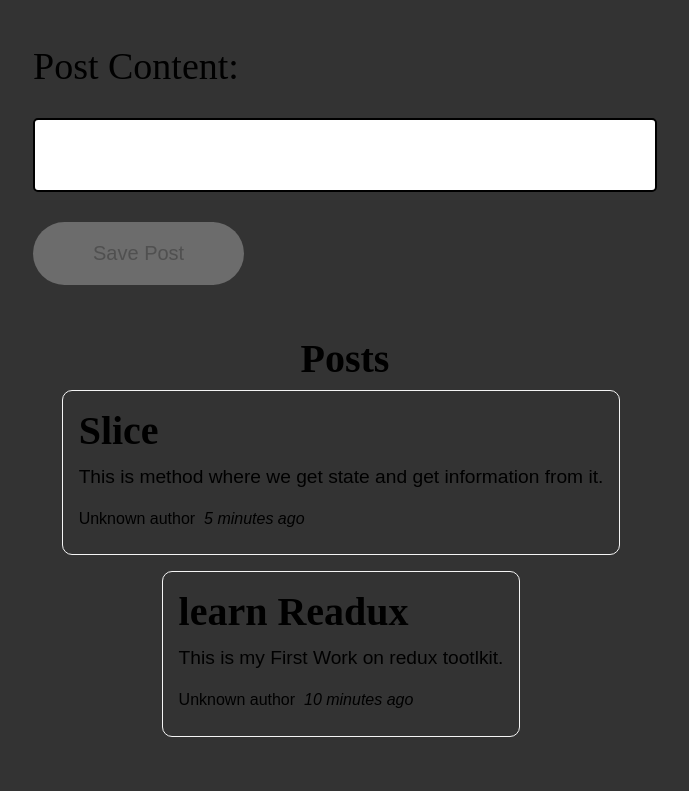
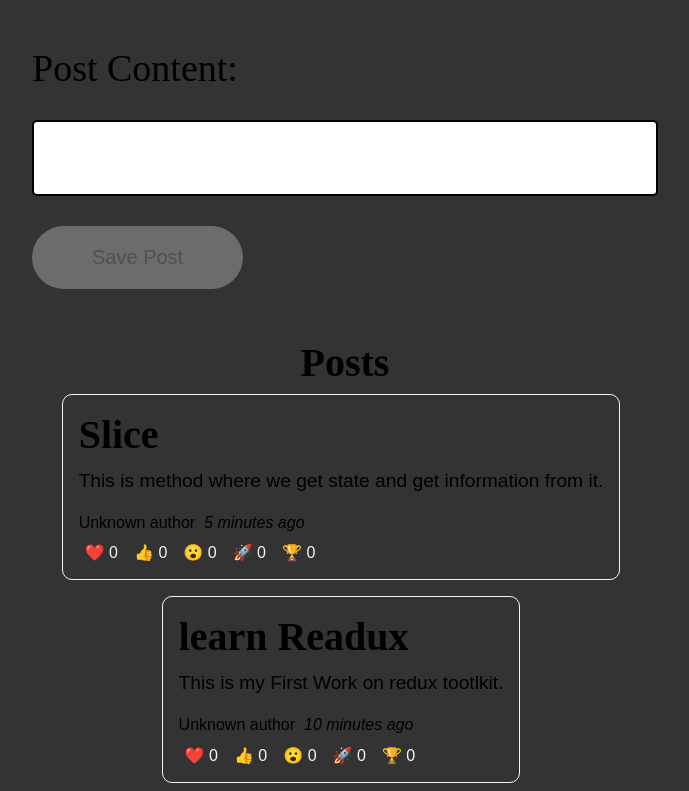
Before and after one commit to Nitinneyoo/redux, a React (Create React App) app: page / in a window 1280 px wide. Shown: the part 642-1433 px from the top of the page, without its empty margins (295-984 px from the left). Before the commit the page ends 1387 px from the top, so only its background shows below. Built offline with nearby package versions, Linux system fonts and the light colour scheme.

Commit message:
Changes in slice

```diff
--- a/src/feature/counter/counter.css
+++ b/src/feature/counter/counter.css
@@ -1,6 +1,6 @@
 * {
     margin: 0;
-    padding: 0;
+    /* padding: 0; */
 }
 
 /* input,
--- /dev/null
+++ b/src/feature/posts/ReactionButton.css
@@ -0,0 +1,14 @@
+.reactionButton {
+    margin: 0 0.25em 0 0;
+    background: transparent;
+    border: none;
+    color: whitesmoke;
+    font-size: 1rem;
+    cursor: pointer;
+
+}
+
+.reactionButton:hover {
+    transform: scale(1.3);
+    transition: 0.5s;
+}
--- /dev/null
+++ b/src/feature/posts/ReactionButton.js
@@ -0,0 +1,36 @@
+import { useDispatch } from "react-redux";
+import { reactionAdded } from "./postsSlice";
+import './ReactionButton.css'
+
+const reactionEmoji = {
+    heart: '❤️️',
+    thumbsup: '👍',
+    wow: '😮',
+    rocket: '🚀',
+    trophy: '🏆'
+
+
+
+}
+
+const ReactionButton = ({ post }) => {
+    const dispatch = useDispatch()
+
+    const reactionButtons = Object.entries(reactionEmoji).map(([name, emoji]) => {
+        return (
+            <button key={name}
+                type="button"
+                className="reactionButton"
+                onClick={() => dispatch(reactionAdded({ postId: post.id, reaction: name }))
+                }
+            >
+                {emoji} {post.reactions[name]}
+            </button>
+        )
+
+    })
+    return <div>{reactionButtons}</div>
+
+}
+
+export default ReactionButton
--- a/src/feature/posts/postsList.js
+++ b/src/feature/posts/postsList.js
@@ -3,6 +3,7 @@
 import { selectAllPosts } from "./postsSlice";
 import PostAuthor from "./postAuthor";
 import TimeAgo from "./timeAgo";
+import ReactionButton from "./ReactionButton";
 import './postList.css'
 
 const PostsList = () => {
@@ -20,6 +21,7 @@
                 <PostAuthor userId={post.userId} />
                 <TimeAgo timestamp={post.date} />
             </p>
+            <ReactionButton post={post} />
 
         </article>
     ));
--- a/src/feature/posts/postsSlice.js
+++ b/src/feature/posts/postsSlice.js
@@ -8,13 +8,29 @@
         id: '1',
         title: 'learn Readux',
         content: "This is my First Work on redux tootlkit.",
-        date: sub(new Date(), { minutes: 10 }).toISOString()
+        date: sub(new Date(), { minutes: 10 }).toISOString(),
+        userID: '1',
+        reactions: {
+            heart: 0,
+            thumbsup: 0,
+            wow: 0,
+            rocket: 0,
+            trophy: 0
+        }
     },
     {
         id: '2',
         title: 'Slice',
         content: "This is method where we get state and get information from it.",
-        date: sub(new Date(), { minutes: 5 }).toISOString()
+        date: sub(new Date(), { minutes: 5 }).toISOString(),
+        userID: '2',
+        reactions: {
+            heart: 0,
+            thumbsup: 0,
+            wow: 0,
+            rocket: 0,
+            trophy: 0
+        }
 
     }
 
@@ -35,9 +51,23 @@
                         title,
                         content,
                         date: new Date().toISOString(),
-                        userId
+                        userId,
+                        reactions: {
+                            heart: 0,
+                            thumbsup: 0,
+                            wow: 0,
+                            rocket: 0,
+                            trophy: 0
+                        }
                     }
                 }
+            }
+        },
+        reactionAdded(state, action) {
+            const { postId, reaction } = action.payload
+            const existingPost = state.find(post => post.id === postId)
+            if (existingPost) {
+                existingPost.reactions[reaction]++
             }
         }
     }
@@ -45,6 +75,6 @@
 
 export const selectAllPosts = (state) => (state.posts);
 
-export const { postsAdded } = postsSlice.actions
+export const { postsAdded, reactionAdded } = postsSlice.actions
 
 export default postsSlice.reducer
```
